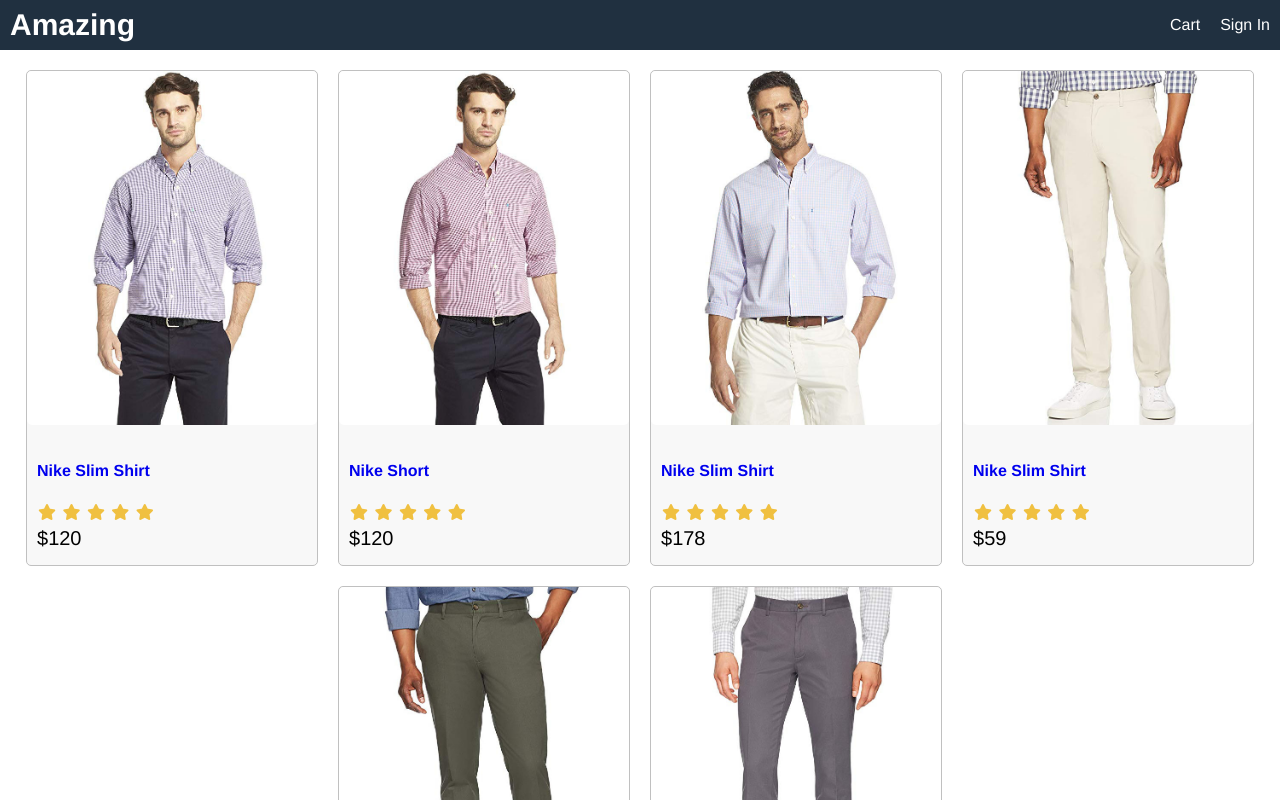
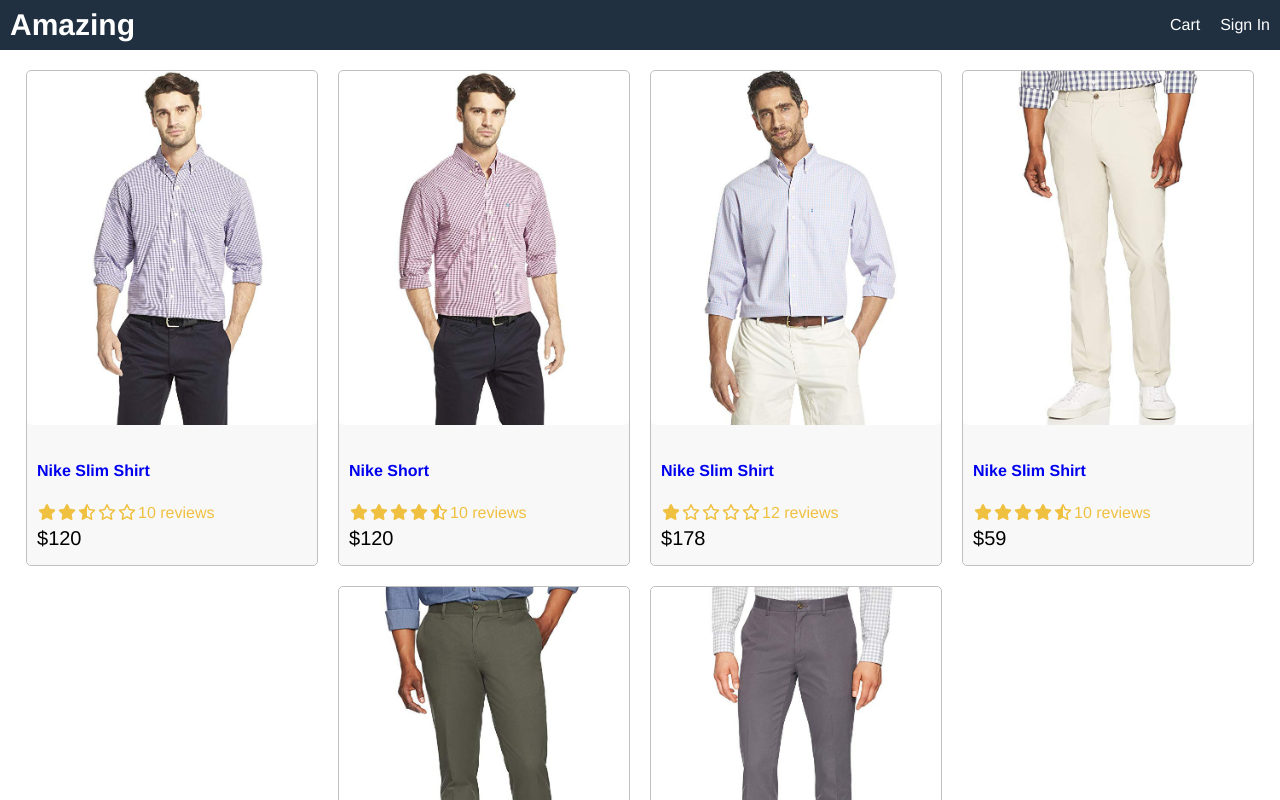
Before and after one commit to julianoperin/Amazing-React-Store, a React (Create React App) app in the folder frontend/: page / in a window 1280 px wide. Shown: the top 800 px of the page. Built offline with nearby package versions, Linux system fonts and the light colour scheme.

Commit message:
Created a single component for products and another for ratings

```diff
--- a/frontend/src/App.js
+++ b/frontend/src/App.js
@@ -1,11 +1,12 @@
 import data from "./data";
+import Product from "./components/Product";
 
 const App = () => {
   return (
     <div className="grid-container">
       <header className="row">
         <div>
-          <a className="brand" href="index.html">
+          <a className="brand" href="/">
             Amazing
           </a>
         </div>
@@ -18,38 +19,7 @@
         <div>
           <div className="row center">
             {data.products.map((product) => (
-              <div className="card">
-                <a href="product.html">
-                  <img
-                    className="medium"
-                    src={product.image}
-                    alt={product.name}
-                  />
-                </a>
-                <div className="card-body">
-                  <a href="product.html">
-                    <h2>{product.name}</h2>
-                  </a>
-                  <div className="rating">
-                    <span>
-                      <i className="fa fa-star"></i>{" "}
-                    </span>
-                    <span>
-                      <i className="fa fa-star"></i>{" "}
-                    </span>
-                    <span>
-                      <i className="fa fa-star"></i>{" "}
-                    </span>
-                    <span>
-                      <i className="fa fa-star"></i>{" "}
-                    </span>
-                    <span>
-                      <i className="fa fa-star"></i>{" "}
-                    </span>
-                  </div>
-                  <div className="price">${product.price}</div>
-                </div>
-              </div>
+              <Product key={product._id} product={product} />
             ))}
           </div>
         </div>
--- /dev/null
+++ b/frontend/src/components/Product.js
@@ -0,0 +1,21 @@
+import React from "react";
+import Rating from "./Rating";
+
+const Product = ({ product }) => {
+  return (
+    <div key={product._id} className="card">
+      <a href="product.html">
+        <img className="medium" src={product.image} alt={product.name} />
+      </a>
+      <div className="card-body">
+        <a href="product.html">
+          <h2>{product.name}</h2>
+        </a>
+        <Rating rating={product.rating} numReviews={product.numReviews} />
+        <div className="price">${product.price}</div>
+      </div>
+    </div>
+  );
+};
+
+export default Product;
--- /dev/null
+++ b/frontend/src/components/Rating.js
@@ -0,0 +1,66 @@
+import React from "react";
+
+const Rating = ({ rating, numReviews }) => {
+  return (
+    <div className="rating">
+      <span>
+        <i
+          className={
+            rating >= 1
+              ? "fa fa-star"
+              : rating >= 0.5
+              ? "fa fa-star-half-o"
+              : "fa fa-star-o"
+          }
+        ></i>
+      </span>
+      <span>
+        <i
+          className={
+            rating >= 2
+              ? "fa fa-star"
+              : rating >= 1.5
+              ? "fa fa-star-half-o"
+              : "fa fa-star-o"
+          }
+        ></i>
+      </span>
+      <span>
+        <i
+          className={
+            rating >= 3
+              ? "fa fa-star"
+              : rating >= 2.5
+              ? "fa fa-star-half-o"
+              : "fa fa-star-o"
+          }
+        ></i>
+      </span>
+      <span>
+        <i
+          className={
+            rating >= 4
+              ? "fa fa-star"
+              : rating >= 3.5
+              ? "fa fa-star-half-o"
+              : "fa fa-star-o"
+          }
+        ></i>
+      </span>
+      <span>
+        <i
+          className={
+            rating >= 5
+              ? "fa fa-star"
+              : rating >= 4.5
+              ? "fa fa-star-half-o"
+              : "fa fa-star-o"
+          }
+        ></i>
+      </span>
+      <span>{`${numReviews} reviews`}</span>
+    </div>
+  );
+};
+
+export default Rating;
--- a/frontend/src/data.js
+++ b/frontend/src/data.js
@@ -7,7 +7,7 @@
       image: require("./images/p1.jpeg").default,
       price: 120,
       brand: "Nike",
-      rating: 4.5,
+      rating: 2.5,
       numReviews: 10,
       description: "High Quality Product",
     },
@@ -29,7 +29,7 @@
       image: require("./images/p3.jpeg").default,
       price: 178,
       brand: "Nike",
-      rating: 4.1,
+      rating: 1.1,
       numReviews: 12,
       description: "High Quality Product",
     },
```
